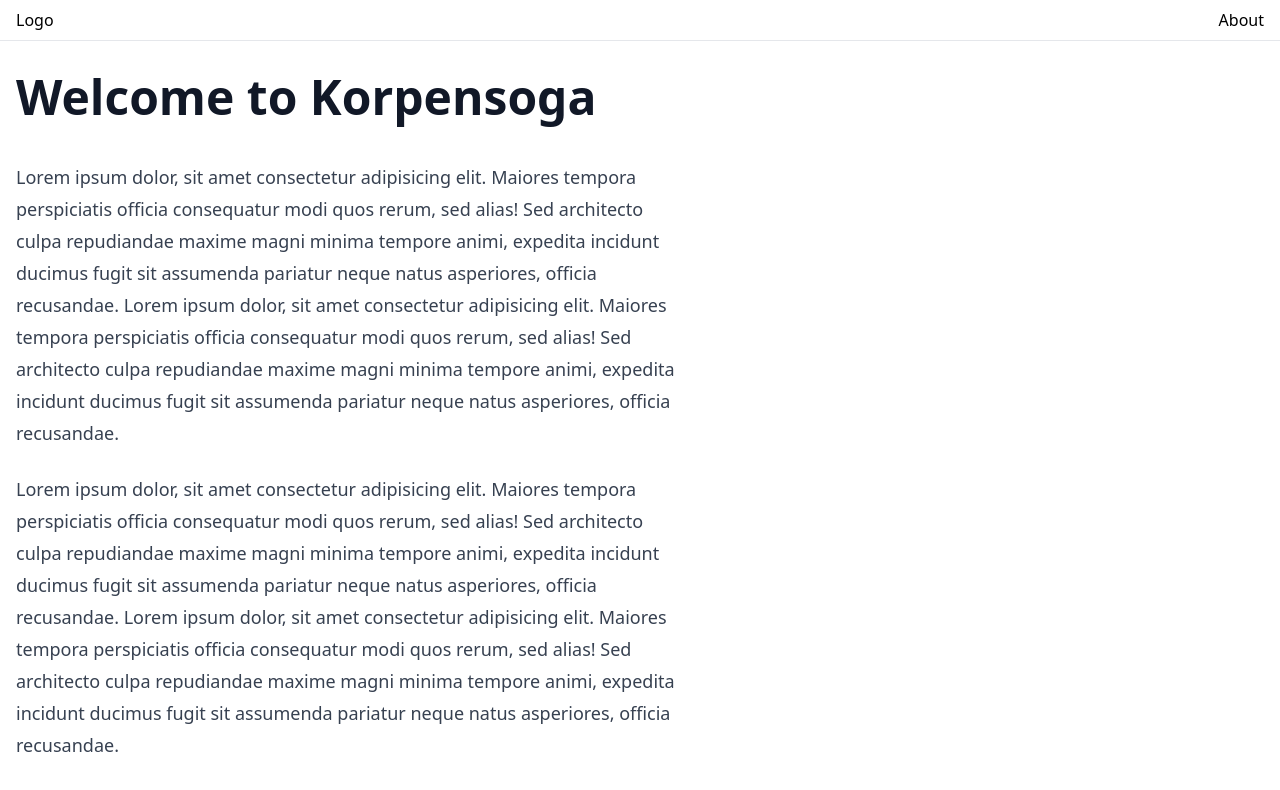
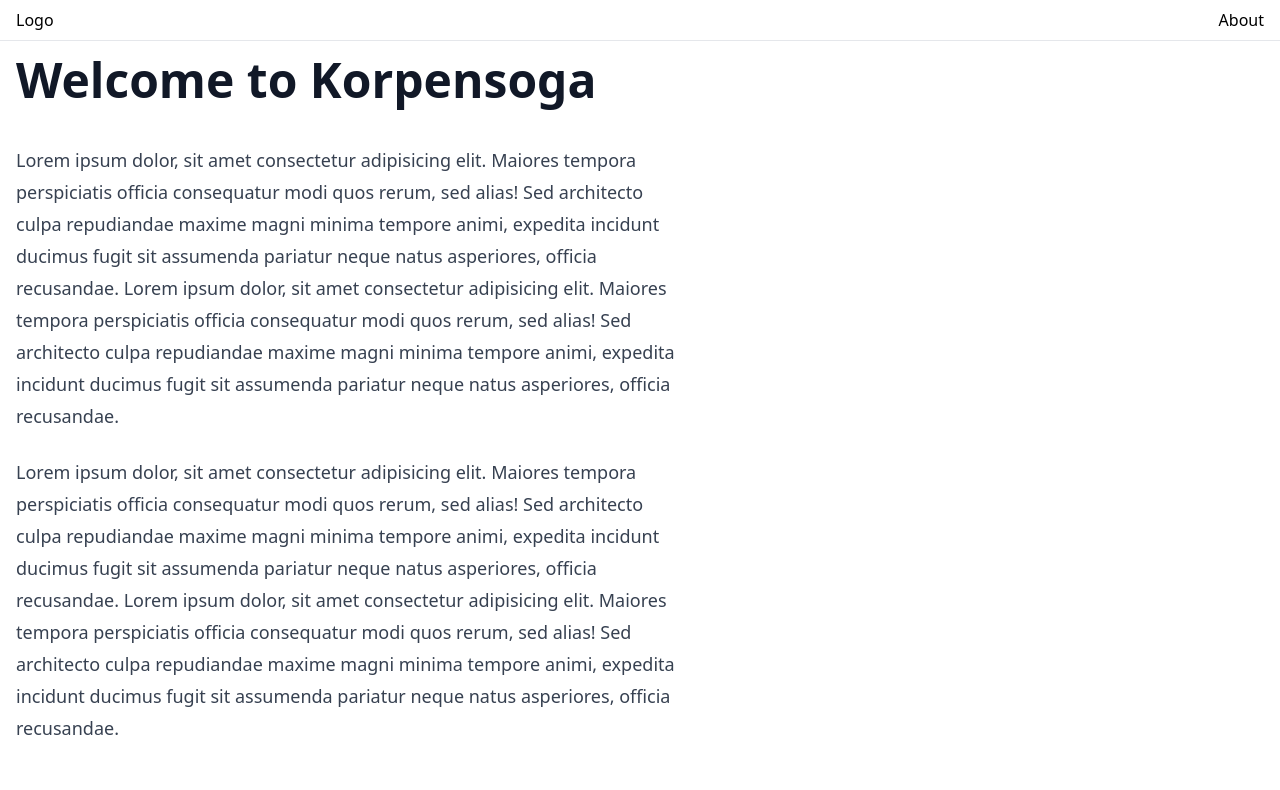
Before and after one commit to tomascoox/korpensoga2023, a Next.js app: page / in a window 1280 px wide. Shown: the top 790 px of the page. Built offline with nearby package versions, Linux system fonts and the light colour scheme.

Commit message:
tweak the navbar-system further

```diff
--- a/src/components/Navbar.tsx
+++ b/src/components/Navbar.tsx
@@ -41,7 +41,7 @@ const Navbar = () => {
 
     return (
         <>
-            <header className={`bg-white border-b w-full ${showFixedNavbar ? 'hidden' : 'block'}`}>
+            <header className={`bg-white border-b absolute top-0 left-0 w-full ${showFixedNavbar ? 'hidden' : 'block'}`}>
                 <div className="container mx-auto px-4 py-2">
                     <nav className="flex items-center justify-between">
                         <NavbarContent />
--- a/src/pages/index.tsx
+++ b/src/pages/index.tsx
@@ -10,7 +10,7 @@ export default function Home() {
                 <link rel="icon" href="/favicon.ico" />
             </Head>
             <Navbar />
-            <main className="container mx-auto px-4 mt-6 md:mt-8">
+            <main className="container mx-auto px-4 mt-14 md:mt-14">
                 <div className="prose prose-lg">
                     <h1>Welcome to Korpensoga</h1>
                     <p>
```
